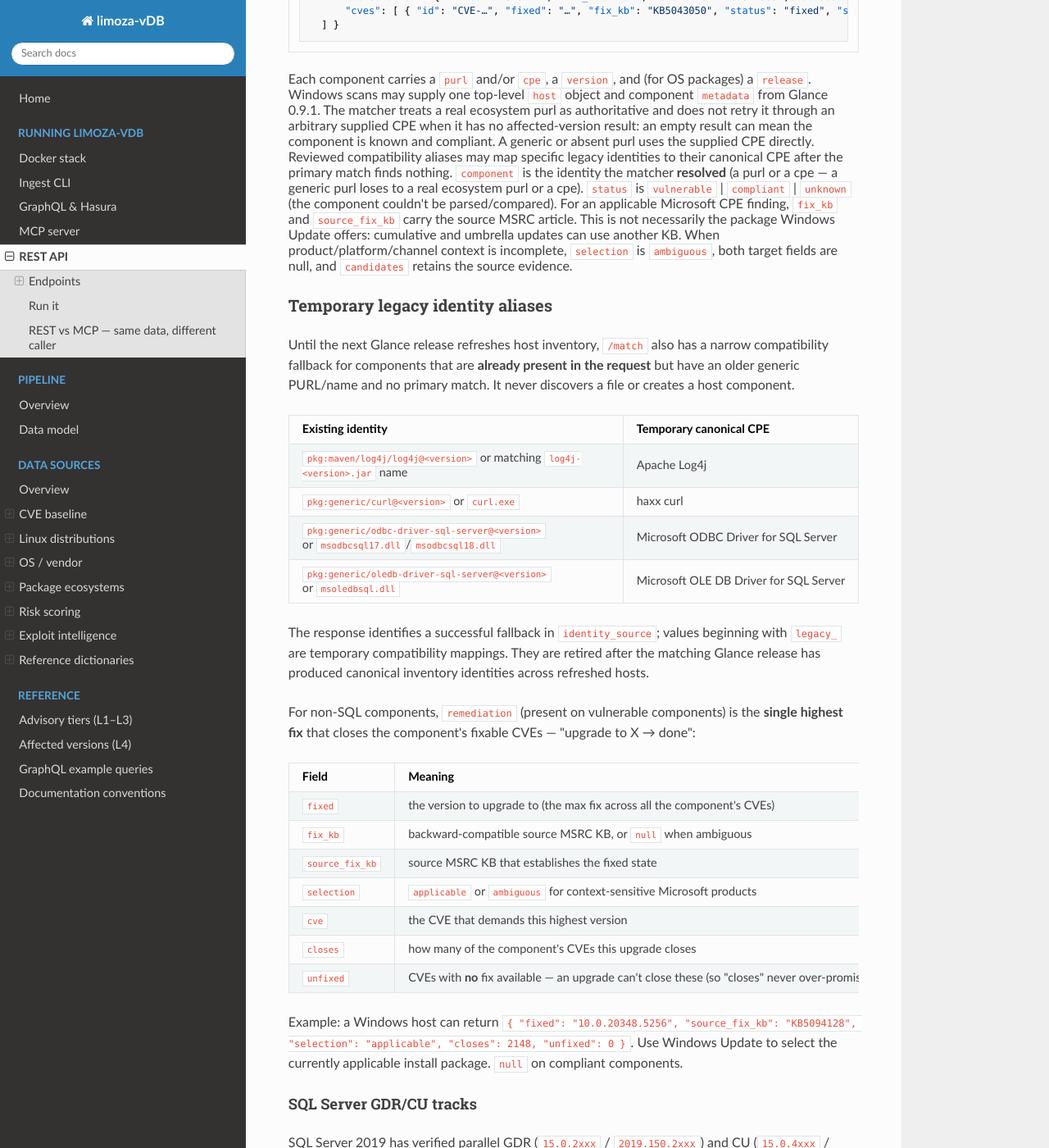
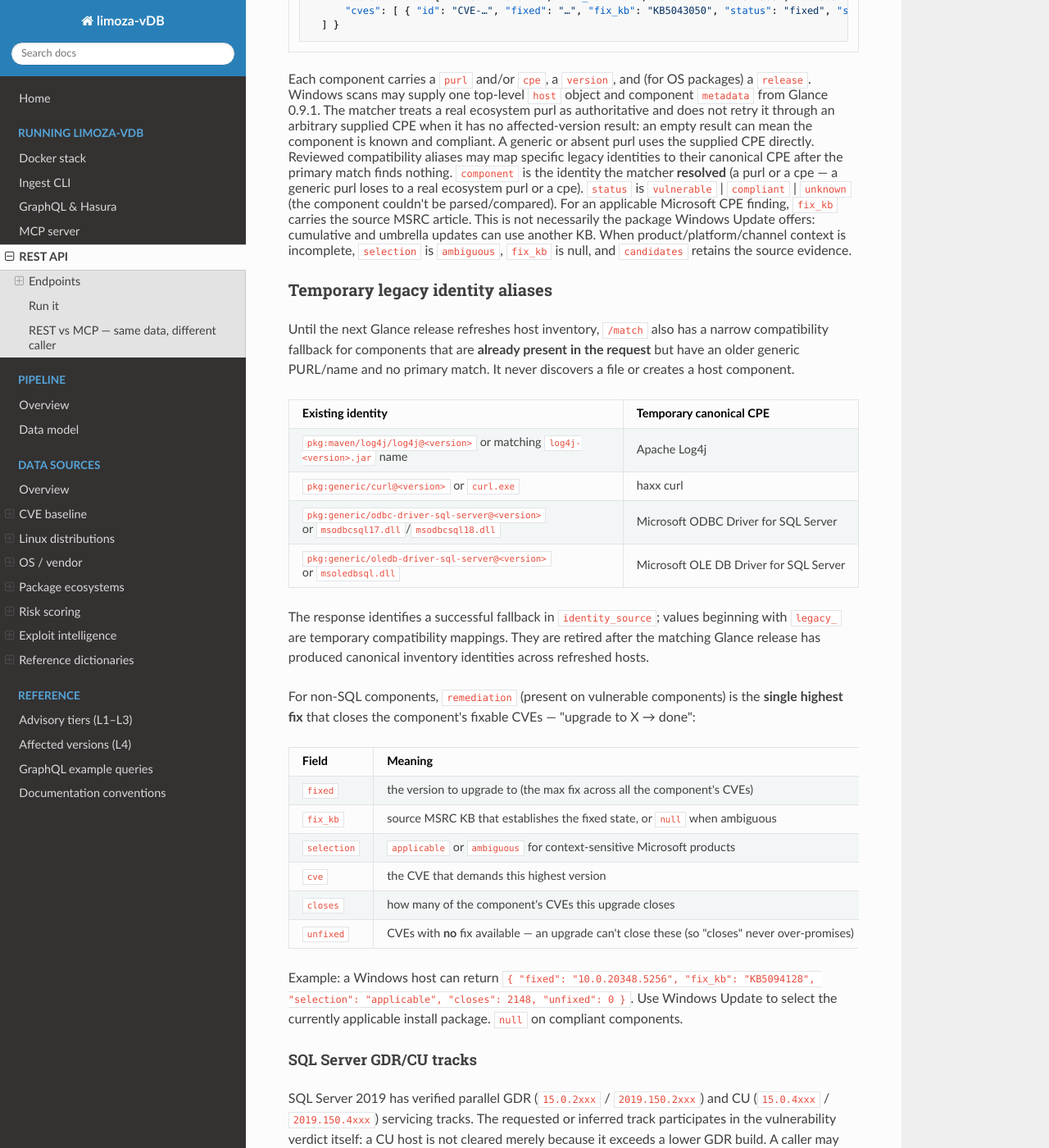
Before and after one commit to Limozacloud/limoza-vDB, an MkDocs documentation site: the page built from docs/running/rest-api.md, in a window 1280 px wide and 1400 px high, scrolled down 1027 px. Shown: the whole window at 82% size. Built offline with MkDocs 1.6.1, drawn with Linux system fonts in a browser that asks for light colours; nearby versions of some CDN libraries.

Commit message:
refactor: drop the redundant source_fix_kb field, keep fix_kb
source_fix_kb always carried the same value as fix_kb. Remove the
top-level duplicate from the /match response and the remediation dict,
and rename the sole KB field inside candidates[] from source_fix_kb to
fix_kb for a consistent shape.

Co-Authored-By: Claude Opus 4.8 <noreply@anthropic.com>

```diff
--- a/docs/running/rest-api.md
+++ b/docs/running/rest-api.md
@@ -50,10 +50,10 @@ Reviewed compatibility aliases may map specific legacy identities to their canon
 the primary match finds nothing. `component` is the identity the matcher **resolved** (a purl or
 a cpe — a generic purl loses to a real ecosystem purl or a cpe). `status` is `vulnerable` |
 `compliant` | `unknown` (the
-component couldn't be parsed/compared). For an applicable Microsoft CPE finding, `fix_kb` and
-`source_fix_kb` carry the source MSRC article. This is not necessarily the package Windows Update
+component couldn't be parsed/compared). For an applicable Microsoft CPE finding, `fix_kb`
+carries the source MSRC article. This is not necessarily the package Windows Update
 offers: cumulative and umbrella updates can use another KB. When product/platform/channel context
-is incomplete, `selection` is `ambiguous`, both target fields are null, and `candidates` retains
+is incomplete, `selection` is `ambiguous`, `fix_kb` is null, and `candidates` retains
 the source evidence.
 
 ### Temporary legacy identity aliases
@@ -79,14 +79,13 @@ fix** that closes the component's fixable CVEs — "upgrade to X → done":
 | Field | Meaning |
 |-------|---------|
 | `fixed` | the version to upgrade to (the max fix across all the component's CVEs) |
-| `fix_kb` | backward-compatible source MSRC KB, or `null` when ambiguous |
-| `source_fix_kb` | source MSRC KB that establishes the fixed state |
+| `fix_kb` | source MSRC KB that establishes the fixed state, or `null` when ambiguous |
 | `selection` | `applicable` or `ambiguous` for context-sensitive Microsoft products |
 | `cve` | the CVE that demands this highest version |
 | `closes` | how many of the component's CVEs this upgrade closes |
 | `unfixed` | CVEs with **no** fix available — an upgrade can't close these (so "closes" never over-promises) |
 
-Example: a Windows host can return `{ "fixed": "10.0.20348.5256", "source_fix_kb": "KB5094128", "selection": "applicable", "closes": 2148, "unfixed": 0 }`.
+Example: a Windows host can return `{ "fixed": "10.0.20348.5256", "fix_kb": "KB5094128", "selection": "applicable", "closes": 2148, "unfixed": 0 }`.
 Use Windows Update to select the currently applicable install package. `null` on compliant
 components.
 
```
Also changed, not shown: 3 other files.
